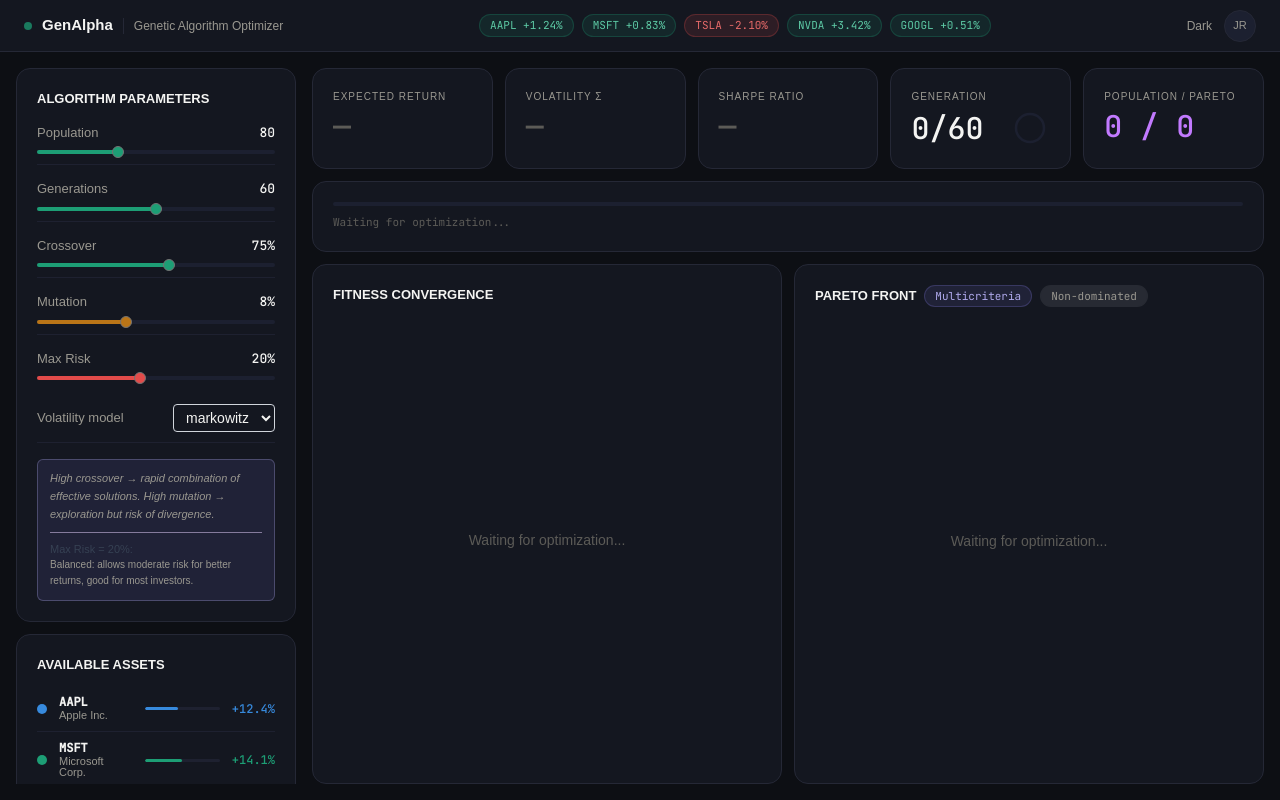
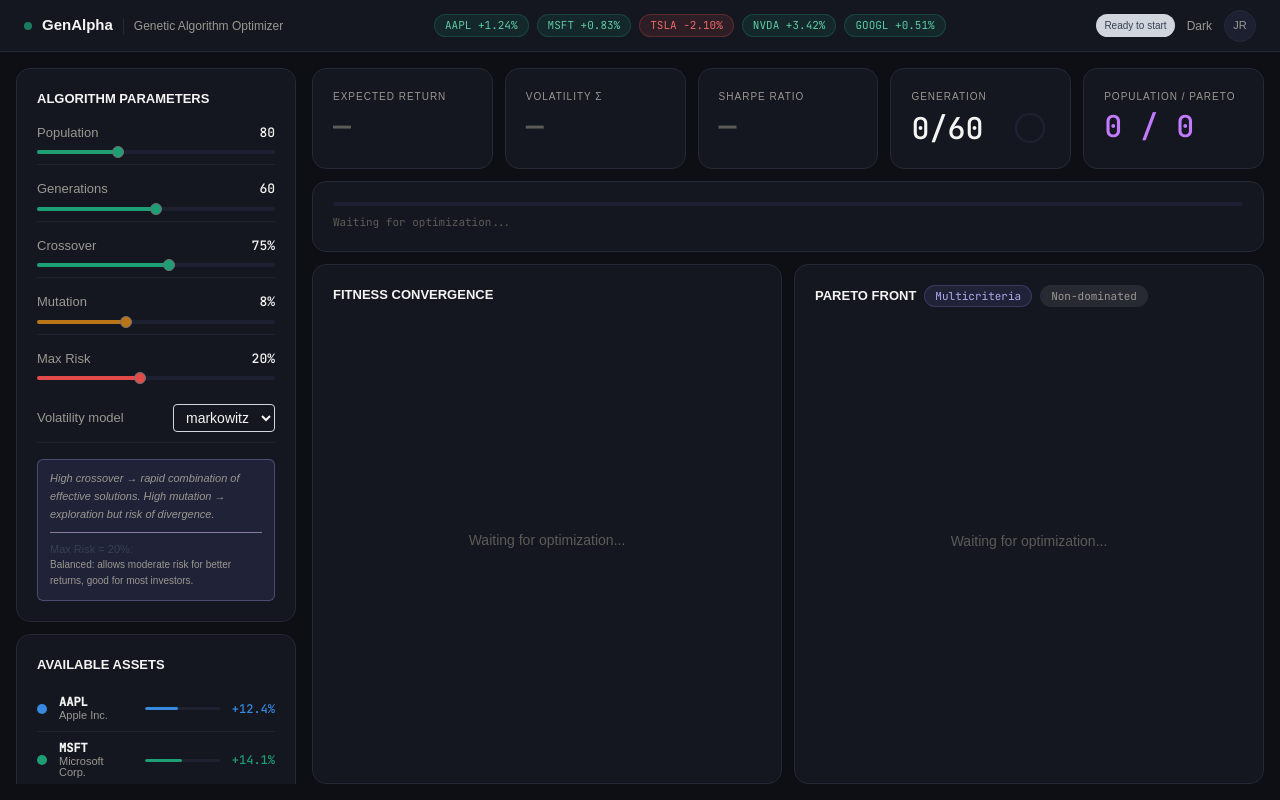
Before and after one commit to sanzouh/GenAlpha, a React (Vite) app: page / in a window 1280 px wide. Built offline with nearby package versions, Linux system fonts and the light colour scheme.

Commit message:
feat(topbar): display run status (ready/optimizing/paused)

```diff
--- a/src/App.tsx
+++ b/src/App.tsx
@@ -32,9 +32,11 @@ export default function App() {
 		document.documentElement.classList.add("dark");
 	}, []);
 
+	const topbarStatus = running ? "optimizing" : paused ? "paused" : "ready";
+
 	return (
 		<div className="h-screen flex flex-col bg-base text-gray-900 overflow-hidden">
-			<Topbar />
+			<Topbar status={topbarStatus} />
 
 			<div className="flex flex-1 gap-4 p-4 overflow-hidden">
 				{/* Colonne gauche */}
--- a/src/components/Topbar.tsx
+++ b/src/components/Topbar.tsx
@@ -8,7 +8,25 @@ const tickers = [
 	{ symbol: "GOOGL", value: "+0.51%", positive: true },
 ];
 
-export default function Topbar() {
+interface TopbarProps {
+	status: "ready" | "optimizing" | "paused";
+}
+
+export default function Topbar({ status }: TopbarProps) {
+	const statusLabel =
+		status === "optimizing"
+			? "Optimizing..."
+			: status === "paused"
+				? "Paused"
+				: "Ready to start";
+
+	const statusClass =
+		status === "optimizing"
+			? "bg-green-500 text-white"
+			: status === "paused"
+				? "bg-blue-500 text-white"
+				: "bg-gray-300 text-gray-700";
+
 	return (
 		<header
 			className="h-13 bg-surface border-b
@@ -37,6 +55,11 @@ export default function Topbar() {
 
 			{/* Right */}
 			<div className="flex items-center gap-3">
+				<div
+					className={`px-2 py-1 rounded-full text-[10px] font-medium ${statusClass}`}
+				>
+					{statusLabel}
+				</div>
 				<span className="text-[12px] text-gray-600">Dark</span>
 				<div
 					className="w-8 h-8 rounded-full bg-elevated
```
